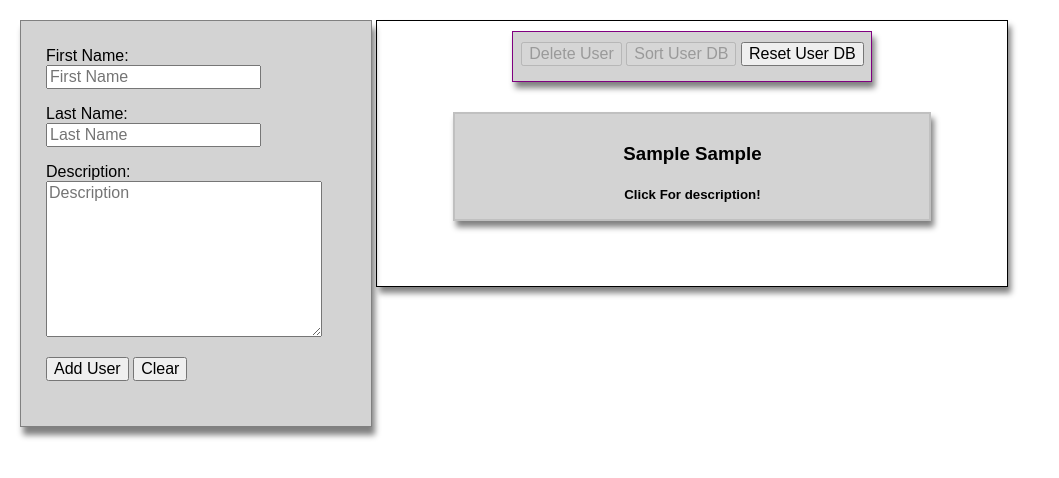
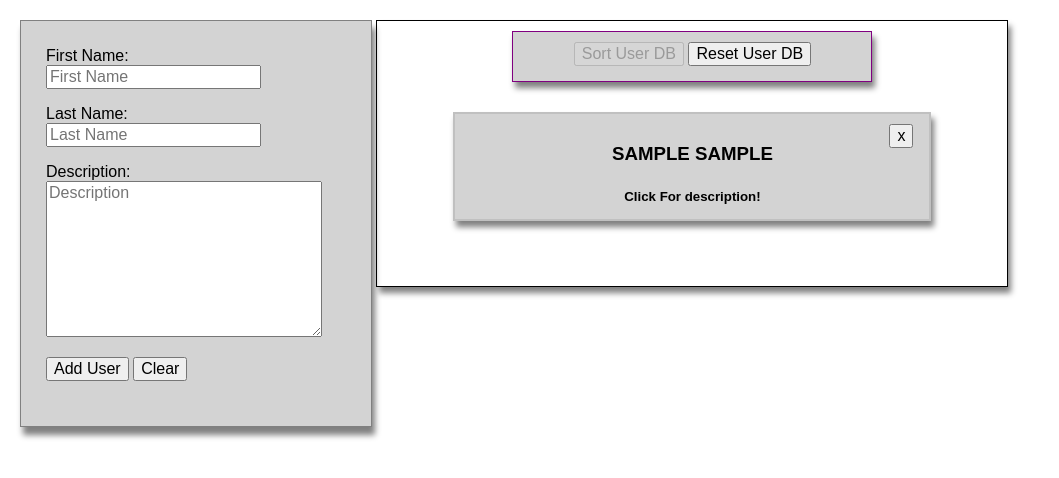
Before and after one commit to AdamShechter9/ContactCard, a plain HTML site: page index.html in a window 1280 px wide. Both pictures are taken after typing "Sample", "Sample", "Sample" into the empty fields and a click on the button "Add User". Shown: the whole page, without its empty margins (0-1059 px from the left). Drawn offline with Linux system fonts and the light colour scheme.

Commit message:
Added more functionality.  Option to close contact cards works with a button.

```diff
--- a/css/style.css
+++ b/css/style.css
@@ -63,6 +63,30 @@ body {
 	margin-top: 15px;
 	margin-bottom: 20px;
 	display: block;
+	position: relative;
+}
+
+.ContactDIV h3 {
+	text-transform: uppercase;
+	display: inline-block;
+	margin-bottom: 10px;
+}
+
+.ContactDIV h4 {
+	display: inline-block;
+	margin-bottom: 10px;
+}
+
+.ContactDIV h5 {
+	display: block;
+	margin-top: 14px;
+}
+
+.ContactDIV .closeBtn {
+	vertical-align: top;
+	display: inline-block;
+	position: absolute;
+	left: 434px;
 }
 
 .errorMSG {
--- a/index.html
+++ b/index.html
@@ -36,7 +36,6 @@
       </div>
       <div class="DisplaySide">
         <div class="ButtonBars">
-          <button class="btn" id="DltBtn" disabled="">Delete User</button>
           <button class="btn" id="SrtDBBtn" disabled="">Sort User DB</button>
           <button class="Btn" id="RstDBBtn">Reset User DB</button>
         </div>
--- a/js/script.js
+++ b/js/script.js
@@ -30,6 +30,8 @@ function person () {
 	}
 }
 
+// Add User to person object
+
 var addUser = function () {
 	var person2 = new person();
 	person2.first = $('#firstnameIn').val();
@@ -38,21 +40,27 @@ var addUser = function () {
 	return person2;
 }
 
+// Reset form input
+
 var clearForm = function () {
 	$('#firstnameIn').val("");
 	$('#lastnameIn').val("");
 	$('#descriptionIn').val("");
 }
 
+// Create HTML for card and add to page.
+
 var addPerson2Page = function (index3) {
 	var name1 = contacts[index3].myname();
-	var html1 = '<div class="ContactDIV" alt-data="' + index3 + '"><h3>' + name1 + "</h3><h5>Click For description!</h5></div>";
+	var html1 = '<div class="ContactDIV" alt-data="' + index3 + '">';
+	html1 += '<button class="closeBtn">x</button>';
+	html1 += '<h3>' + name1 + "</h3><h5>Click For description!</h5></div>";
 	$('.DisplaySide').append(html1);
 	clearForm();
 }
 
 // Future Implementation
-var toggleCard = function (index5) {}
+var sortArray = function () {}
 
 
 
@@ -104,15 +112,21 @@ $(document).ready(function () {
 		console.log("clicked " + index4 + "    showFlag" + showFlag1);
 		if (showFlag1 === 0) {
 			var description1 = contacts[index4].description;
-			var html2 = "<h4>" + description1 + "</h4><h5>Click Again!</h5>";
+			var html2 = '<button class="closeBtn">x</button>' + "<h4>" + description1 + "</h4><h5>Click to go back.</h5>";
 			$(this).html(html2);
 			contacts[index4].showFlag = 1;
 		}
 		else if (showFlag1 === 1) {
 			var name1 = contacts[index4].myname();
-			var html1 = "<h3>" + name1 + "</h3><h5>Click For description!</h5>";
+			var html1 = '<button class="closeBtn">x</button>' + "<h3>" + name1 + "</h3><h5>Click For description!</h5>";
 			$(this).html(html1);
 			contacts[index4].showFlag = 0;
 		}
 	})
+
+	$(document).on("click", ".closeBtn", function(event) {
+		event.stopPropagation();
+		$(this).parent('.ContactDIV').hide();
+	})
+
 });
```
